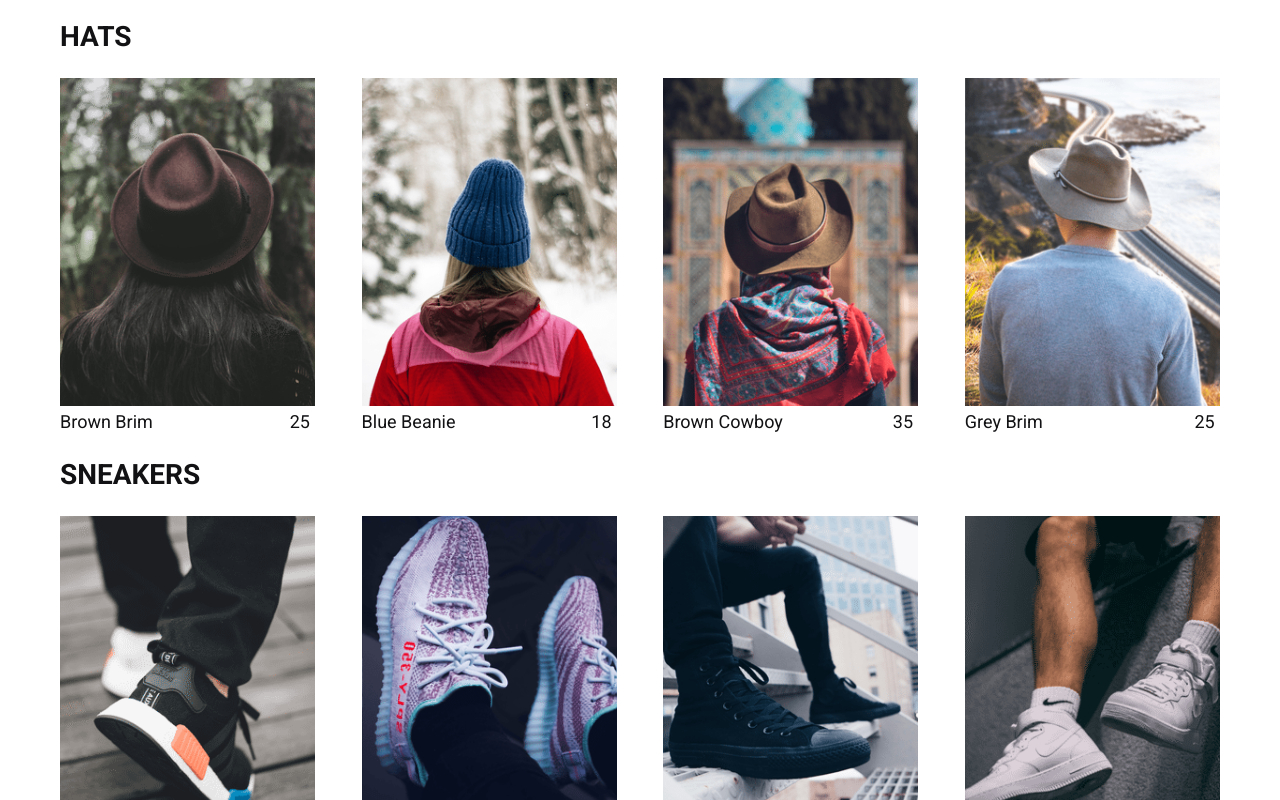
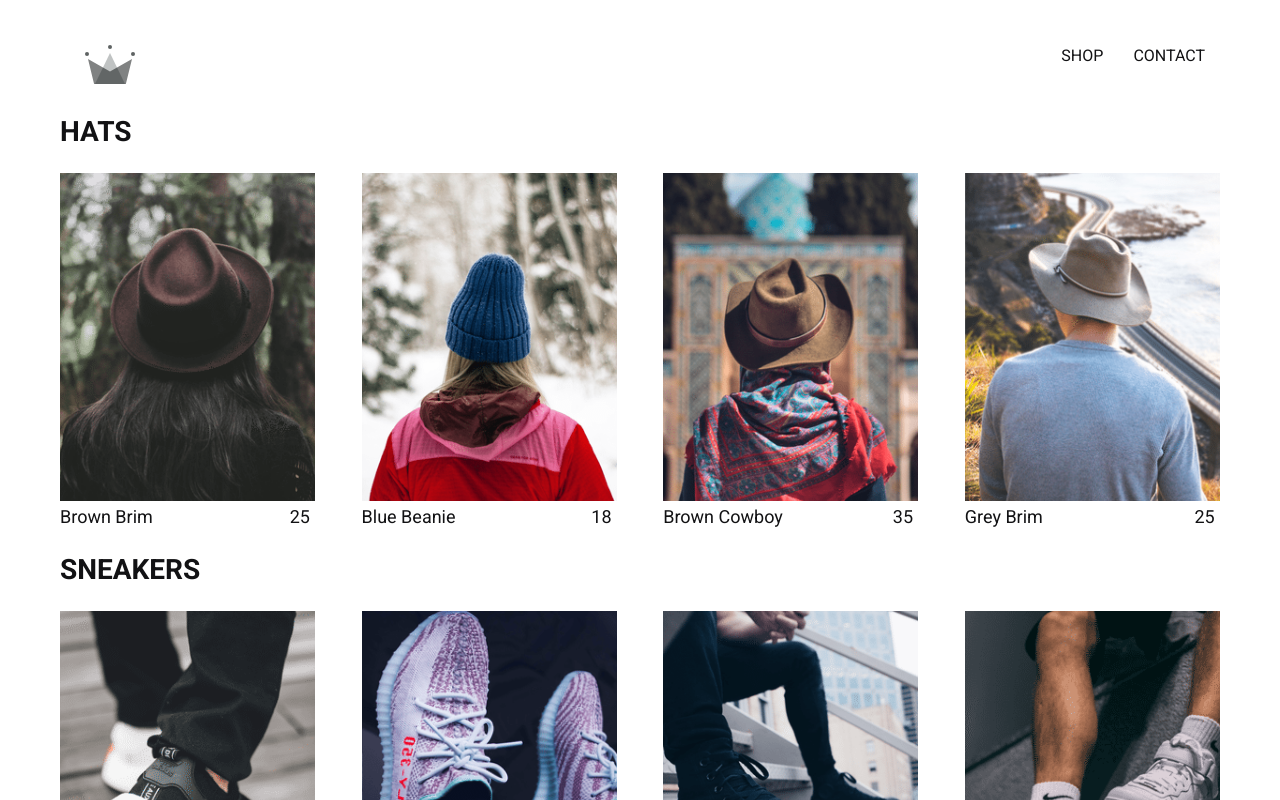
Before and after one commit to thereallucas98/clothing-e-commerce, a React (Create React App) app: page /shop in a window 1280 px wide. Shown: the top 800 px of the page. Built offline with nearby package versions, Linux system fonts and the light colour scheme.

Commit message:
(feat): Header Component

```diff
--- /dev/null
+++ b/src/components/Header/header.styles.scss
@@ -0,0 +1,25 @@
+.header {
+  height: 70px;
+  width: 100%;
+  display: flex;
+  justify-content: space-between;
+  margin-bottom: 25px;
+
+  .logo-container {
+    height: 100%;
+    width: 70px;
+    padding: 25px;
+  }
+
+  .options {
+    width: 50%;
+    height: 100%;
+    display: flex;
+    align-items: center;
+    justify-content: flex-end;
+
+    .option {
+      padding: 10px 15px;
+    }
+  }
+}
--- /dev/null
+++ b/src/components/Header/index.tsx
@@ -0,0 +1,21 @@
+import { Link } from "react-router-dom";
+
+import { ReactComponent as Logo } from "../../assets/icons/crown.svg";
+
+import "./header.styles.scss";
+
+function Header() {
+  return (
+    <div className="header">
+      <Link className="logo-container" to="/">
+        <Logo className="logo" />
+      </Link>
+      <div className="options">
+        <Link className="option" to="/shop">SHOP</Link>
+        <Link className="option" to="/contact">CONTACT</Link>
+      </div>
+    </div>
+  );
+}
+
+export default Header;
--- a/src/routes/index.tsx
+++ b/src/routes/index.tsx
@@ -1,4 +1,5 @@
 import { BrowserRouter, Routes, Route } from 'react-router-dom';
+import Header from '../components/Header';
 import HatsPage from '../pages/HatsPage';
 import HomePage from '../pages/HomePage';
 import ShopPage from '../pages/ShopPage';
@@ -6,6 +7,7 @@
 export function AppRoutes() {
   return (
     <BrowserRouter>
+      <Header />
       <Routes>
         <Route path="/" element={<HomePage />} />
         <Route path="/shop" element={<ShopPage />} />
```
Also changed, not shown: src/assets/icons/crown.svg (added).
